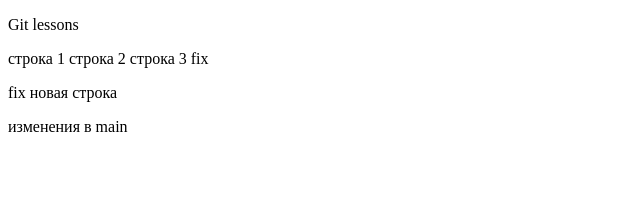
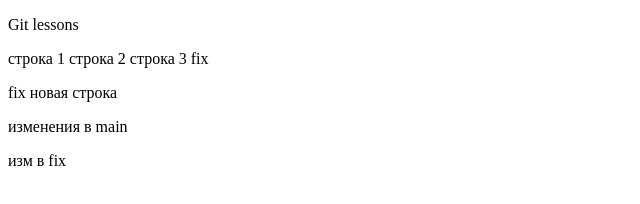
Before and after one commit to TutEvgen1984/git-lessons, a plain HTML site: page index.html in a window 1280 px wide. Shown: the full height of the page, 0-640 px from the left. Drawn offline with Linux system fonts and the light colour scheme.

Commit message:
изм в fix

```diff
--- a/index.html
+++ b/index.html
@@ -13,5 +13,6 @@
     fix
     <p>fix новая строка</p>
     <p>изменения в main</p>
+    <p>изм в fix</p>
 </body>
 </html>
```
